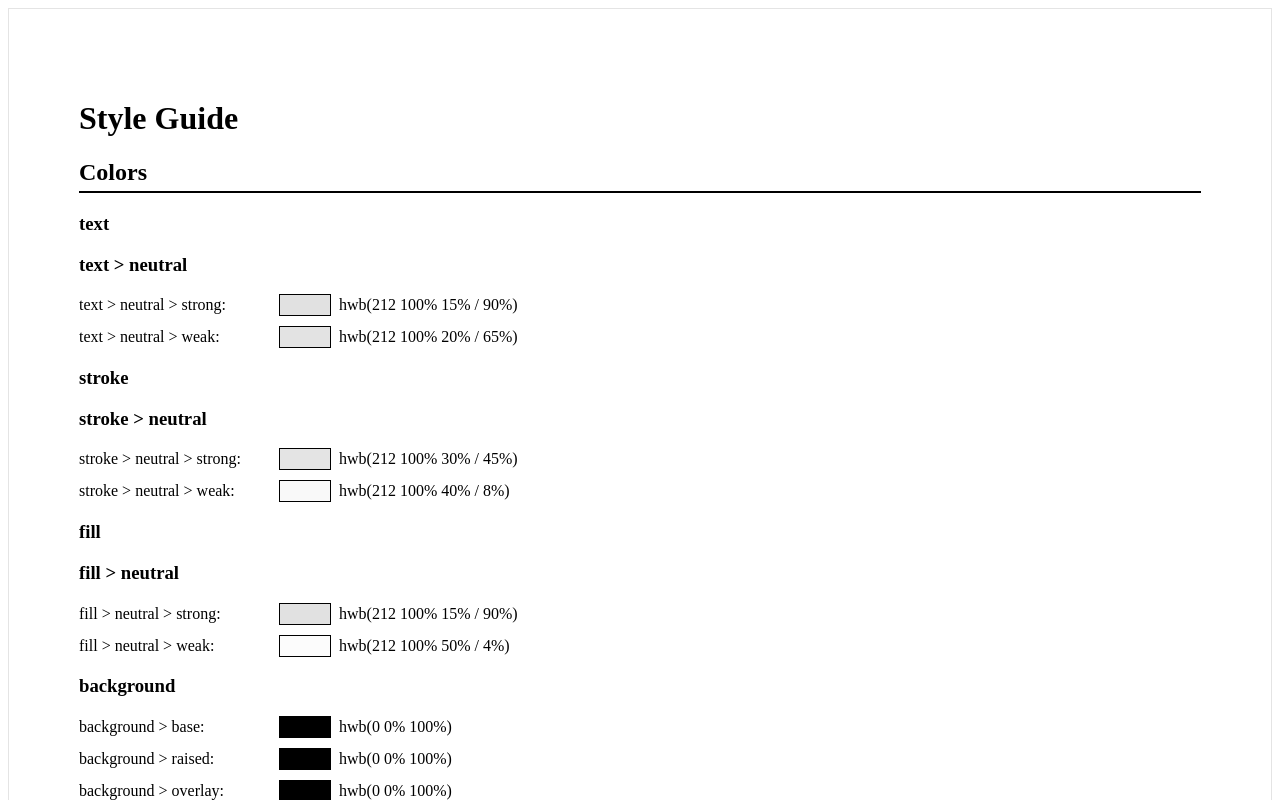
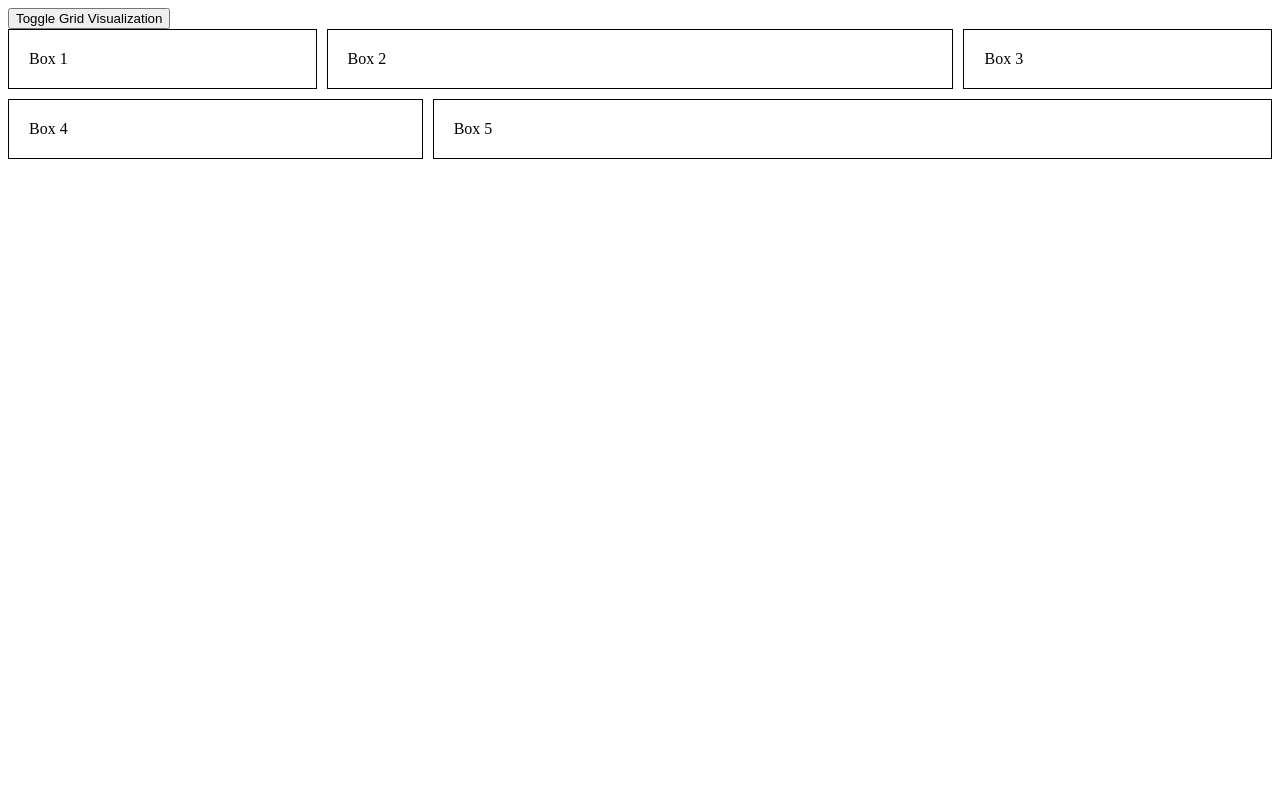
Before and after one commit to RoopeMaatta/portfolio, a React (Vite) app: page / in a window 1280 px wide. Shown: the top 800 px of the page. Built offline with nearby package versions, Linux system fonts and the light colour scheme.

Commit message:
Layout grid testing

```diff
--- a/src/App.tsx
+++ b/src/App.tsx
@@ -7,6 +7,7 @@ import ChevronRightIcon from '@mui/icons-material/ChevronRight'
 import { useDarkMode } from './hooks'
 import { useTheme } from 'styled-components'
 import StyleGuide from './components/StyleGuide/StyleGuide'
+import AppWrapper from './components/gridContainer/gridContainer'
 
 const App: React.FC = () => {
   const [counter, setCounter] = useState(0)
@@ -19,6 +20,7 @@ const App: React.FC = () => {
       textAlign: 'center',
       padding: '50px',
       border: `${theme.stroke.strong} solid ${theme.colors.stroke.neutral.strong}`,
+      gridColumn: 'span 12',
     },
   }
   console.log(theme)
@@ -29,7 +31,54 @@ const App: React.FC = () => {
   }
 
   return (
-    <div style={styles.container}>
+    <AppWrapper>
+      <div
+        style={{
+          border: '1px solid black',
+          padding: '20px',
+          gridColumn: 'span 3',
+        }}
+      >
+        Box 1
+      </div>
+      <div
+        style={{
+          border: '1px solid black',
+          padding: '20px',
+          gridColumn: 'span 6',
+        }}
+      >
+        Box 2
+      </div>
+      <div
+        style={{
+          border: '1px solid black',
+          padding: '20px',
+          gridColumn: 'span 3',
+        }}
+      >
+        Box 3
+      </div>
+      <div
+        style={{
+          border: '1px solid black',
+          padding: '20px',
+          gridColumn: 'span 4',
+        }}
+      >
+        Box 4
+      </div>
+      <div
+        style={{
+          border: '1px solid black',
+          padding: '20px',
+          gridColumn: 'span 8',
+        }}
+      >
+        Box 5
+      </div>
+
+      {/* <div style={styles.container}>
         <StyleGuide />
         <h1 style={theme.typography.h1}>Wuf Wuf {counter} </h1>
 
@@ -71,7 +120,11 @@ const App: React.FC = () => {
           icon={<ChevronRightIcon />}
           iconPosition='right'
         />
-      <Button label='Click' onClick={handleButtonClick} buttonRole='outline' />
+        <Button
+          label='Click'
+          onClick={handleButtonClick}
+          buttonRole='outline'
+        />
 
         <br></br>
 
@@ -105,7 +158,8 @@ const App: React.FC = () => {
           icon={<ChevronRightIcon />}
         />
         <h3>Darkmode is: {isDarkMode ? 'on' : 'off'}</h3>
-    </div>
+      </div> */}
+    </AppWrapper>
   )
 }
 
--- /dev/null
+++ b/src/components/gridContainer/gridContainer.tsx
@@ -0,0 +1,26 @@
+import React, { useState, ReactNode } from 'react'
+import { GridContainer } from './gridContainerStyle'
+
+interface AppWrapperProps {
+  children: ReactNode
+  gridGap?: number
+}
+
+const AppWrapper: React.FC<AppWrapperProps> = ({ children, gridGap = 10 }) => {
+  const [showGrid, setShowGrid] = useState<boolean>(false)
+
+  return (
+    <div>
+      {/* Button to toggle grid visualization */}
+      <button onClick={() => setShowGrid(!showGrid)}>
+        Toggle Grid Visualization
+      </button>
+      {/* Grid container with optional grid visualization */}
+      <GridContainer showGrid={showGrid} gridGap={gridGap}>
+        {children}
+      </GridContainer>
+    </div>
+  )
+}
+
+export default AppWrapper
--- /dev/null
+++ b/src/components/gridContainer/gridContainerStyle.ts
@@ -0,0 +1,56 @@
+import styled, { css } from 'styled-components'
+import { memo } from 'react'
+
+interface GridContainerProps {
+  showGrid?: boolean
+  gridGap: number
+}
+
+const getGridBackground = (columns: number, gap: number) => css`
+  &::before {
+    content: '';
+    position: absolute;
+    top: 0;
+    left: 0;
+    width: calc(100% + ${gap}px);
+    height: 100%;
+    background-image: repeating-linear-gradient(
+      to right,
+      rgba(255, 0, 0, 0.1) 0,
+      rgba(255, 0, 0, 0.1) calc((100% / ${columns}) - ${gap}px),
+      transparent calc((100% / ${columns}) - ${gap}px),
+      transparent calc(100% / ${columns})
+    );
+    pointer-events: none;
+    z-index: -1;
+  }
+`
+
+enum MediaQueries {
+  Desktop = 12,
+  Tablet = 8,
+  Mobile = 4,
+}
+
+export const GridContainer = memo(styled.div<GridContainerProps>`
+  display: grid;
+  grid-template-columns: repeat(${MediaQueries.Desktop}, 1fr);
+  grid-gap: ${({ gridGap }) => gridGap}px; // Use the prop for grid gap
+  position: relative;
+  margin: 0 auto;
+
+  ${({ showGrid, gridGap }) =>
+    showGrid && getGridBackground(MediaQueries.Desktop, gridGap)}
+
+  @media (max-width: 899px) {
+    grid-template-columns: repeat(${MediaQueries.Tablet}, 1fr);
+    ${({ showGrid, gridGap }) =>
+      showGrid && getGridBackground(MediaQueries.Tablet, gridGap)}
+  }
+
+  @media (max-width: 599px) {
+    grid-template-columns: repeat(${MediaQueries.Mobile}, 1fr);
+    ${({ showGrid, gridGap }) =>
+      showGrid && getGridBackground(MediaQueries.Mobile, gridGap)}
+  }
+`)
```
Also changed, not shown: src/components/gridContainer/gridVisualization.ts (added, +21 -0 lines). Lines whose indentation alone changed are shown as unchanged.
